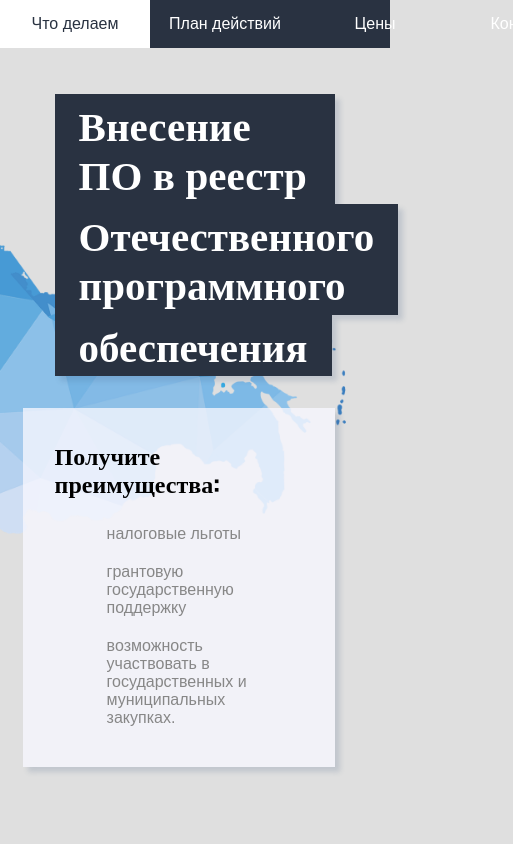
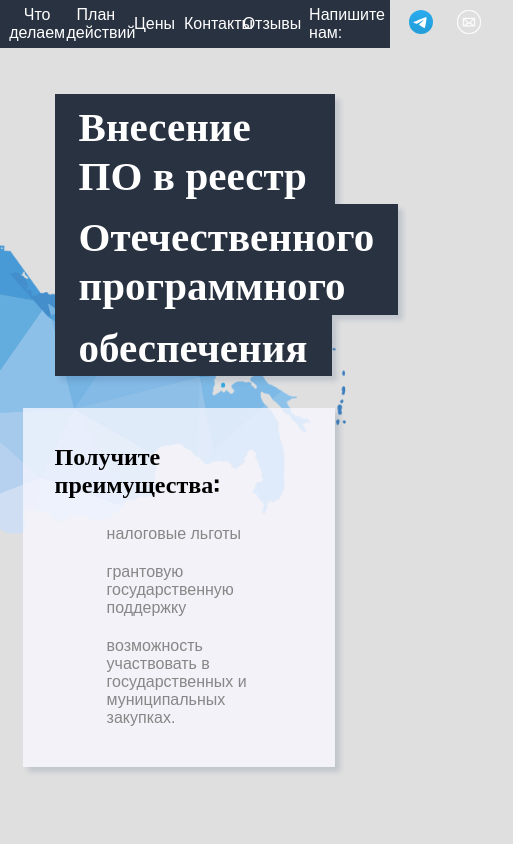
Before and after one commit to romanRysev/reestr-po, a website: page index.html in a window 390 px wide. Shown: the top 844 px of the page, 513 px wide, since content can reach past the window. Drawn offline with nearby package versions, Linux system fonts and the light colour scheme.

Commit message:
optimization for mobile

```diff
--- a/index.css
+++ b/index.css
@@ -228,7 +228,8 @@ section {
   display: flex;
   justify-content: center;
   margin: 0;
-  padding: 0;
+  padding: 0 2%;
+  width: inherit;
 }
 
 .navigation__icon {
@@ -240,7 +241,7 @@ section {
   align-items: center;
   justify-content: center;
   text-align: center;
-  width: 150px;
+  width: 20%;
   transition: background-color 0.5s;
 }
 
@@ -264,6 +265,7 @@ section {
   display: flex;
   align-items: center;
   color: var(--main-accent-text);
+  padding-right: 2%;
 }
 
 .contacts__cards {
@@ -343,7 +345,6 @@ section {
   width: 100vw;
   margin: 0 0 0 -6%;
   background-color: #293241;
-  padding: 32px 148px;
   box-sizing: border-box;
   color: var(--main-accent-text);
 }
@@ -406,3 +407,9 @@ section {
   display: flex;
   margin-left: 24px;
 }
+
+@media screen and (max-width: 600px) {
+  .list_type_numbered {
+    padding: 0;
+  }
+}
```
